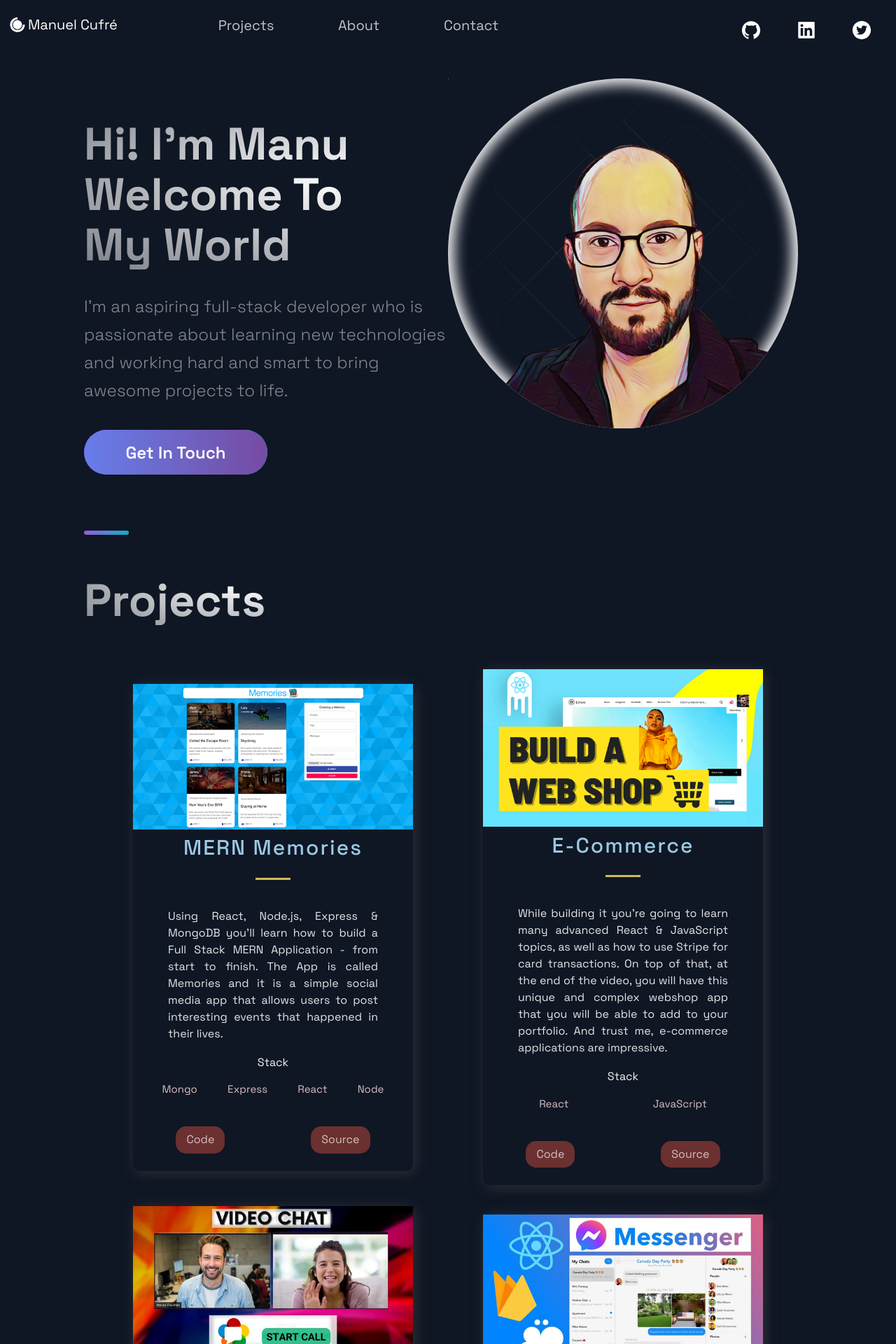
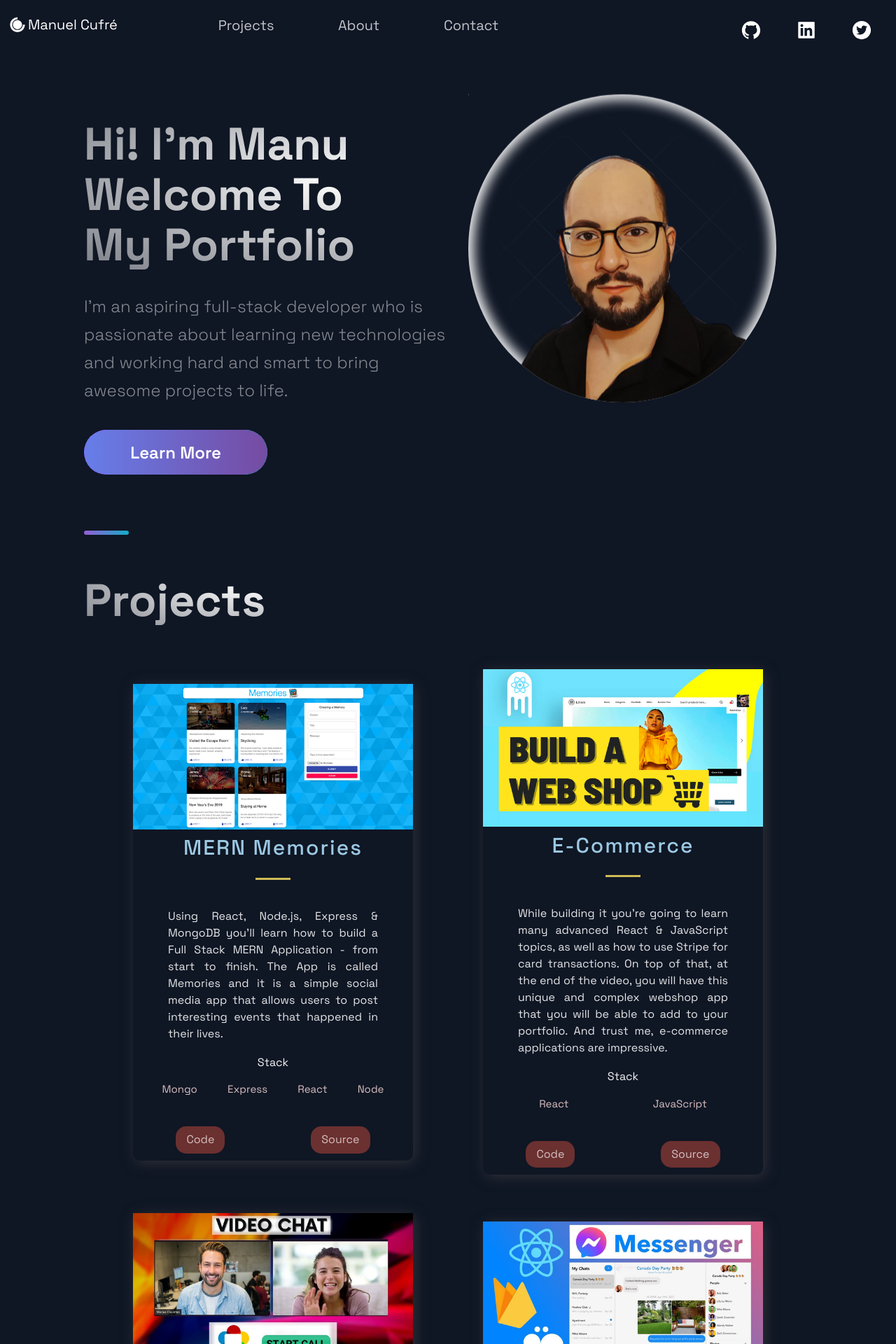
Before and after one commit to ManuC84/portfolio_website, a Next.js app: page / in a window 1280 px wide. Shown: the top 1920 px of the page at 70% size. Built offline with nearby package versions, Linux system fonts and the light colour scheme.

Commit message:
begin contact component

```diff
--- a/package.json
+++ b/package.json
@@ -8,10 +8,12 @@
     "start": "next start"
   },
   "dependencies": {
+    "framer-motion": "^4.1.17",
     "next": "10.2.3",
     "react": "17.0.2",
     "react-dom": "17.0.2",
     "react-icons": "^4.2.0",
+    "react-intersection-observer": "^8.32.0",
     "react-slick": "^0.28.1",
     "styled-components": "^5.3.0",
     "styled-normalize": "^8.0.7"
--- a/src/components/Hero/Hero.js
+++ b/src/components/Hero/Hero.js
@@ -1,5 +1,5 @@
 import React from "react";
-
+import { motion } from "framer-motion";
 import {
   Section,
   SectionText,
@@ -7,21 +7,48 @@ import {
 } from "../../styles/GlobalComponents";
 import Button from "../../styles/GlobalComponents/Button";
 import { LeftSection, HeroButton } from "./HeroStyles";
+import Link from "next/link";
+
+const container = {
+  hidden: { opacity: 0 },
+  show: {
+    opacity: 1,
+    transition: {
+      staggerChildren: 0.2,
+    },
+  },
+};
+
+const item = {
+  hidden: { opacity: 0 },
+  show: { opacity: 1 },
+};
 
 const Hero = () => (
   <Section row nopadding>
     <LeftSection>
+      <motion.div variants={container} initial="hidden" animate="show">
+        <motion.div variants={item}>
           <SectionTitle main center>
             Hi! I'm Manu <br />
             Welcome To <br />
-        My World
+            My Portfolio
           </SectionTitle>
+        </motion.div>
+
+        <motion.div variants={item}>
           <SectionText>
-        I'm an aspiring full-stack developer who is passionate about learning
-        new technologies and working hard and smart to bring awesome projects to
-        life.
+            I'm an aspiring full-stack developer who is passionate about
+            learning new technologies and working hard and smart to bring
+            awesome projects to life.
           </SectionText>
-      <Button>Get In Touch</Button>
+        </motion.div>
+        <motion.div variants={item}>
+          <Link href="#tech">
+            <Button>Learn More</Button>
+          </Link>
+        </motion.div>
+      </motion.div>
     </LeftSection>
   </Section>
 );
--- a/src/components/HeroImg/HeroImg.js
+++ b/src/components/HeroImg/HeroImg.js
@@ -1,13 +1,16 @@
 import React from "react";
 import { AvatarContainer } from "./HeroImgStyles";
 import { svgBg } from "../BackgrooundAnimation/BackgroundAnimation";
+import { motion } from "framer-motion";
 
 const HeroImg = () => {
   return (
-    <AvatarContainer>
-      {svgBg.animatedBg}
-      <img src="/images/manu-logo2.png" />
-    </AvatarContainer>
+    <motion.div animate={{ scale: 1.1 }} transition={{ duration: 0.5 }}>
+      <AvatarContainer>
+        {svgBg.animatedBg}
+        <img src="/images/manu-logo3.png" />
+      </AvatarContainer>
+    </motion.div>
   );
 };
 
--- a/src/components/HeroImg/HeroImgStyles.js
+++ b/src/components/HeroImg/HeroImgStyles.js
@@ -6,6 +6,7 @@ export const AvatarContainer = styled.div`
   width: 500px;
   border-radius: 50%;
   box-shadow: 0 0 20px 8px white inset;
+  transform: scale(0.8);
 
   @media ${(props) => props.theme.breakpoints.lg} {
     height: 400px;
--- a/src/components/Projects/Projects.js
+++ b/src/components/Projects/Projects.js
@@ -20,6 +20,7 @@ import {
 } from "../../styles/GlobalComponents";
 import { projects } from "../../constants/constants";
 import Slider from "react-slick";
+import SlideUpWhenVisible from "../../utils/slideUpWhenVisible";
 
 const Projects = () => (
   <Section nopadding id="projects">
@@ -28,6 +29,7 @@ const Projects = () => (
     <GridContainer>
       {projects.map(
         ({ title, description, image, tags, source, visit, id }) => (
+          <SlideUpWhenVisible>
             <BlogCard key={id}>
               <Img src={image} />
               <TitleContent>
@@ -50,6 +52,7 @@ const Projects = () => (
                 <ExternalLinks href={source}>Source</ExternalLinks>
               </UtilityList>
             </BlogCard>
+          </SlideUpWhenVisible>
         )
       )}
     </GridContainer>
--- a/src/components/Projects/ProjectsStyles.js
+++ b/src/components/Projects/ProjectsStyles.js
@@ -93,6 +93,7 @@ export const ExternalLinks = styled.a`
   background: #6b3030;
   border-radius: 15px;
   transition: 0.5s;
+  margin-bottom: 10px;
   &:hover {
     background: #801414;
   }
--- a/src/components/Technologies/Technologies.js
+++ b/src/components/Technologies/Technologies.js
@@ -7,6 +7,7 @@ import {
   SectionText,
   SectionTitle,
 } from "../../styles/GlobalComponents";
+import SlideUpWhenVisible from "../../utils/slideUpWhenVisible";
 import {
   List,
   ListContainer,
@@ -19,14 +20,18 @@ const Technologies = () => (
   <Section id="tech">
     <SectionDivider />
     <SectionTitle main>About</SectionTitle>
+    <SlideUpWhenVisible>
       <SectionText>
         While my main focus has been Javascript both in the front-end and
-      back-end, specializing in React.js and Express.js, I've also taken courses
-      and dabbled in PHP and specially Laravel of which I'm a big fan .
-      Regarding databases I have experience with MongoDb and MySql. My favorite
-      CSS libraries are Material-UI and Styled-Components. For state management
-      I specially enjoy Redux-toolkit and have worked extensively with it.
+        back-end, specializing in React.js and Express.js, I've also taken
+        courses and dabbled in PHP and specially Laravel of which I'm a big fan
+        . Regarding databases I have experience with MongoDb and MySql. My
+        favorite CSS libraries/frameworks are Material-UI and Styled-Components.
+        For state management I specially enjoy Redux-toolkit and have worked
+        extensively with it.
       </SectionText>
+    </SlideUpWhenVisible>
+    <SlideUpWhenVisible>
       <List>
         <ListItem>
           <DiReact size="3rem" />
@@ -59,6 +64,7 @@ const Technologies = () => (
           </ListContainer>
         </ListItem>
       </List>
+    </SlideUpWhenVisible>
   </Section>
 );
 
--- /dev/null
+++ b/src/utils/SlideUpWhenVisible.js
@@ -0,0 +1,28 @@
+import { motion, useAnimation } from "framer-motion";
+import { useEffect } from "react";
+import { useInView } from "react-intersection-observer";
+
+export default function SlideUpWhenVisible({ children, threshold }) {
+  const controls = useAnimation();
+  const [ref, inView] = useInView({ threshold: threshold ? threshold : 0.35 });
+
+  useEffect(() => {
+    if (inView) {
+      controls.start("visible");
+    }
+  }, [controls, inView]);
+  return (
+    <motion.div
+      ref={ref}
+      animate={controls}
+      initial="hidden"
+      transition={{ duration: 0.4 }}
+      variants={{
+        visible: { opacity: 1, y: 0 },
+        hidden: { opacity: 0, y: 20 },
+      }}
+    >
+      {children}
+    </motion.div>
+  );
+}
```
Also changed, not shown: public/images/manu-logo3.png (added), 1 other file (tests, documents, lock files or other folders). Lines whose indentation alone changed are shown as unchanged.
